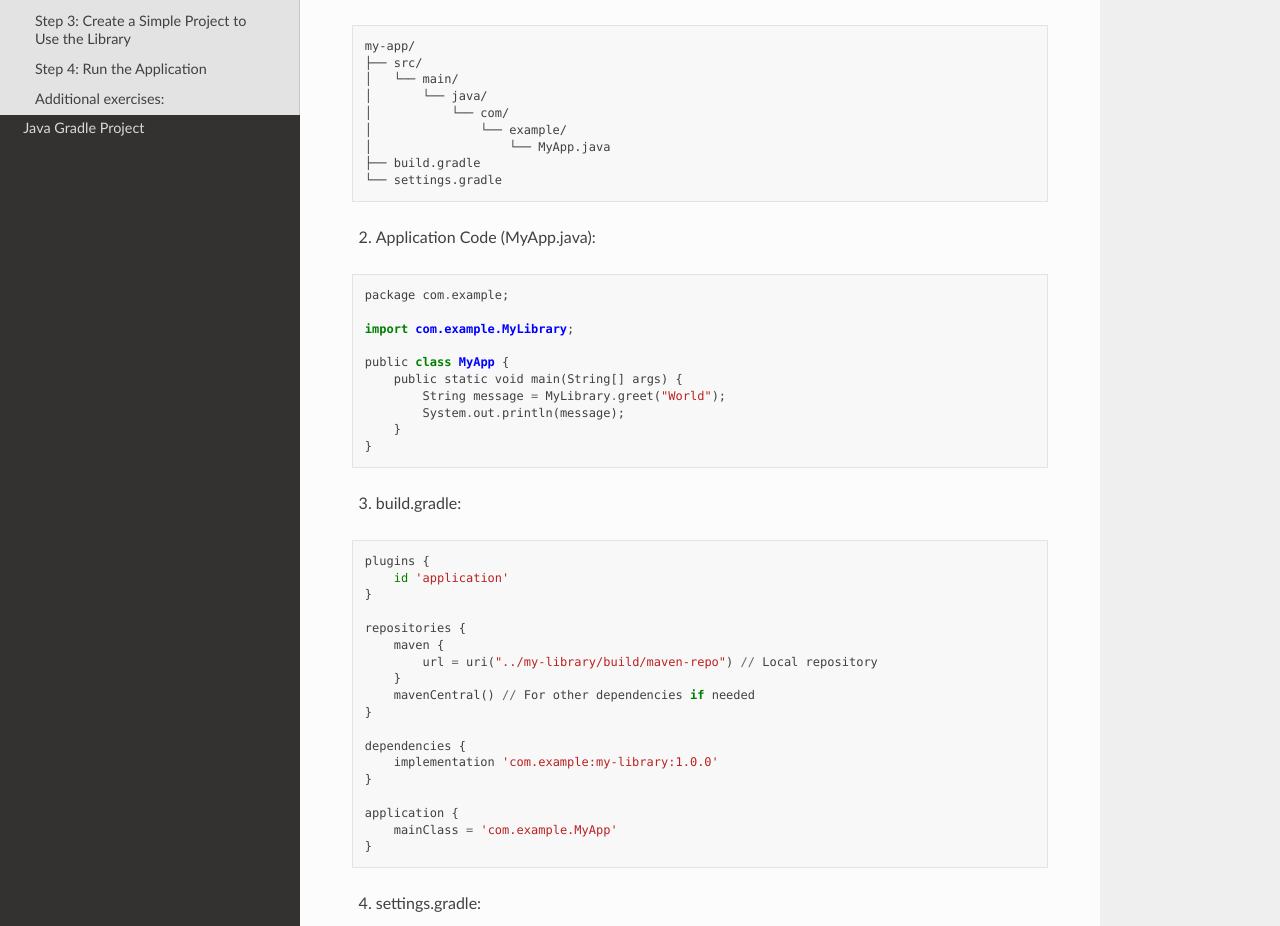
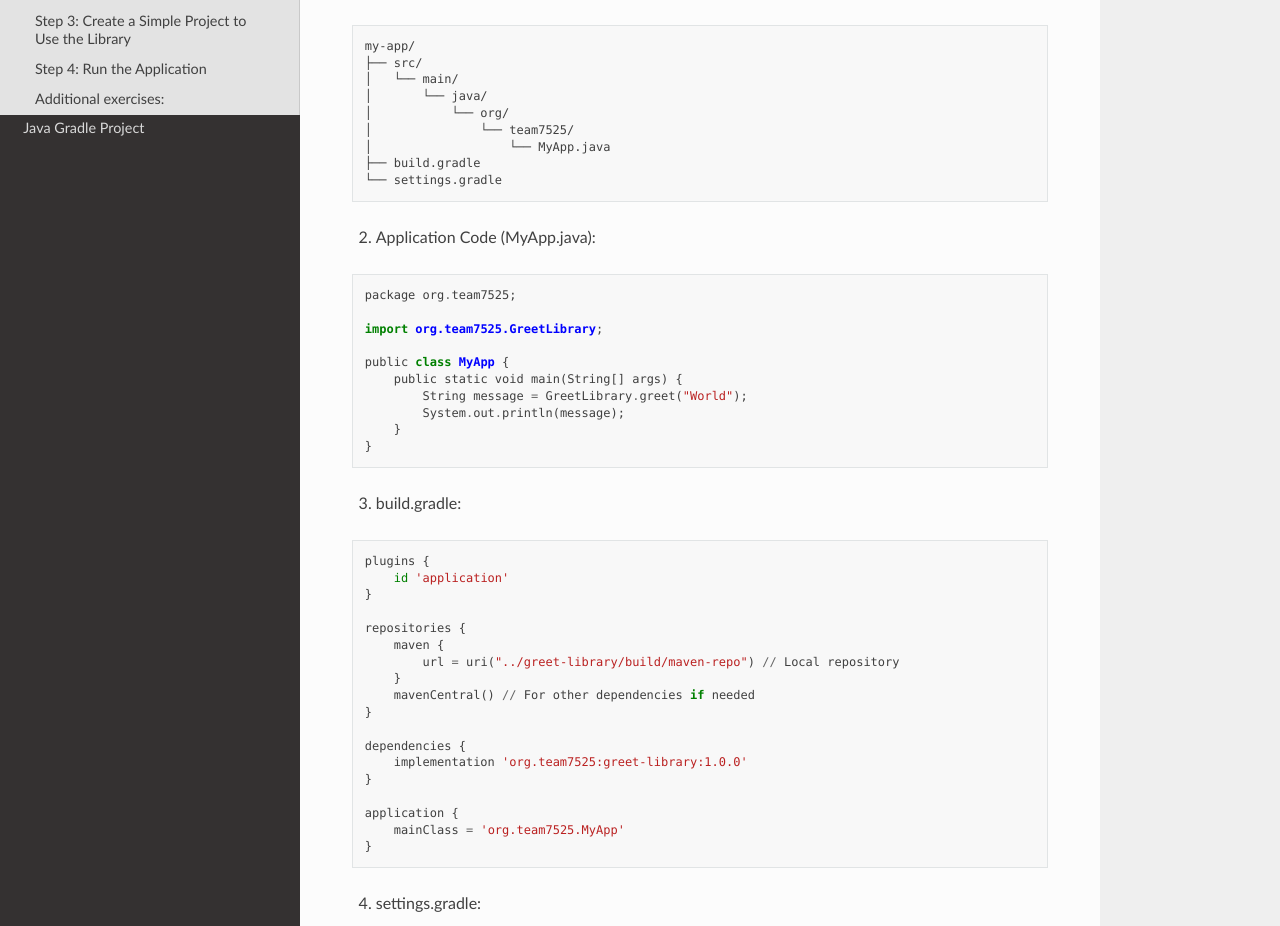
Before and after one commit to bradubv/tutorials, a Sphinx documentation site: the page built from doc/library-build.md, in a window 1280 px wide and 1400 px high, scrolled down 1438 px. Shown: the part 221-1147 px from the top of the window. Built offline with Sphinx 7.4.7 and the Read the Docs theme 3.1.0, drawn with Linux system fonts in a browser that asks for light colours; some of the changed text lies outside the part shown.

Commit message:
Use org.team7525 in example packages

````diff
--- a/doc/library-build.md
+++ b/doc/library-build.md
@@ -3,24 +3,23 @@
 ## Step 1: Create the Java Library
 
 1. Project Structure:
-
 ```
 my-library/
 ├── src/
 │   └── main/
 │       └── java/
-│           └── com/
-│               └── example/
-│                   └── MyLibrary.java
+│           └── org/
+│               └── team7525/
+│                   └── GreetLibrary.java
 ├── build.gradle
 └── settings.gradle
 ```
 
-2. Library Code (MyLibrary.java):
+2. Library Code (GreetLibrary.java):
 ```
-package com.example;
+package org.team7525;
 
-public class MyLibrary {
+public class GreetLibrary {
     public static String greet(String name) {
         return "Hello, " + name + "!";
     }
@@ -34,7 +33,7 @@ plugins {
     id 'maven-publish' // Enables publishing to a Maven repository
 }
 
-group = 'com.example'
+group = 'org.team7525'
 version = '1.0.0'
 
 publishing {
@@ -54,7 +53,7 @@ publishing {
 
 4. settings.gradle:
 ```
-    rootProject.name = 'my-library'
+    rootProject.name = 'greet-library'
 ```
 
 ## Step 2: Build and Publish the Library
@@ -78,8 +77,8 @@ my-app/
 ├── src/
 │   └── main/
 │       └── java/
-│           └── com/
-│               └── example/
+│           └── org/
+│               └── team7525/
 │                   └── MyApp.java
 ├── build.gradle
 └── settings.gradle
@@ -87,13 +86,13 @@ my-app/
 
 2. Application Code (MyApp.java):
 ```
-package com.example;
+package org.team7525;
 
-import com.example.MyLibrary;
+import org.team7525.GreetLibrary;
 
 public class MyApp {
     public static void main(String[] args) {
-        String message = MyLibrary.greet("World");
+        String message = GreetLibrary.greet("World");
         System.out.println(message);
     }
 }
@@ -107,17 +106,17 @@ plugins {
 
 repositories {
     maven {
-        url = uri("../my-library/build/maven-repo") // Local repository
+        url = uri("../greet-library/build/maven-repo") // Local repository
     }
     mavenCentral() // For other dependencies if needed
 }
 
 dependencies {
-    implementation 'com.example:my-library:1.0.0'
+    implementation 'org.team7525:greet-library:1.0.0'
 }
 
 application {
-    mainClass = 'com.example.MyApp'
+    mainClass = 'org.team7525.MyApp'
 }
 ```
 
````
Also changed, not shown: doc/java-with-gradle.md (+0 -7 lines).
